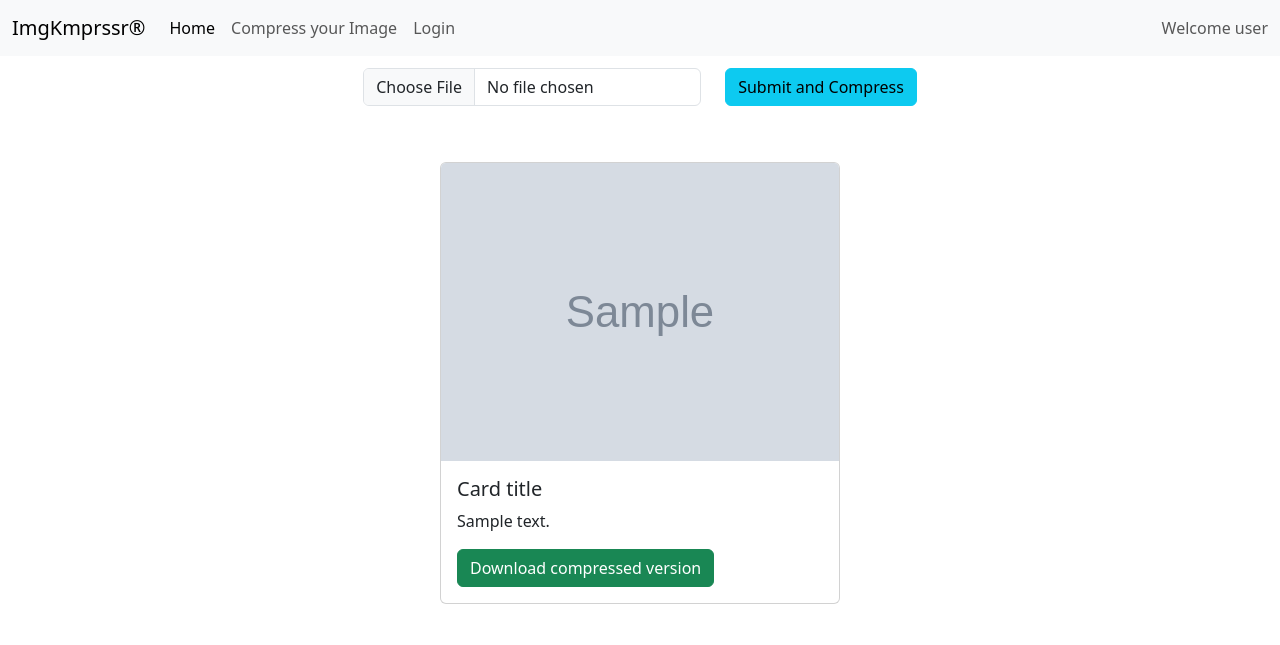
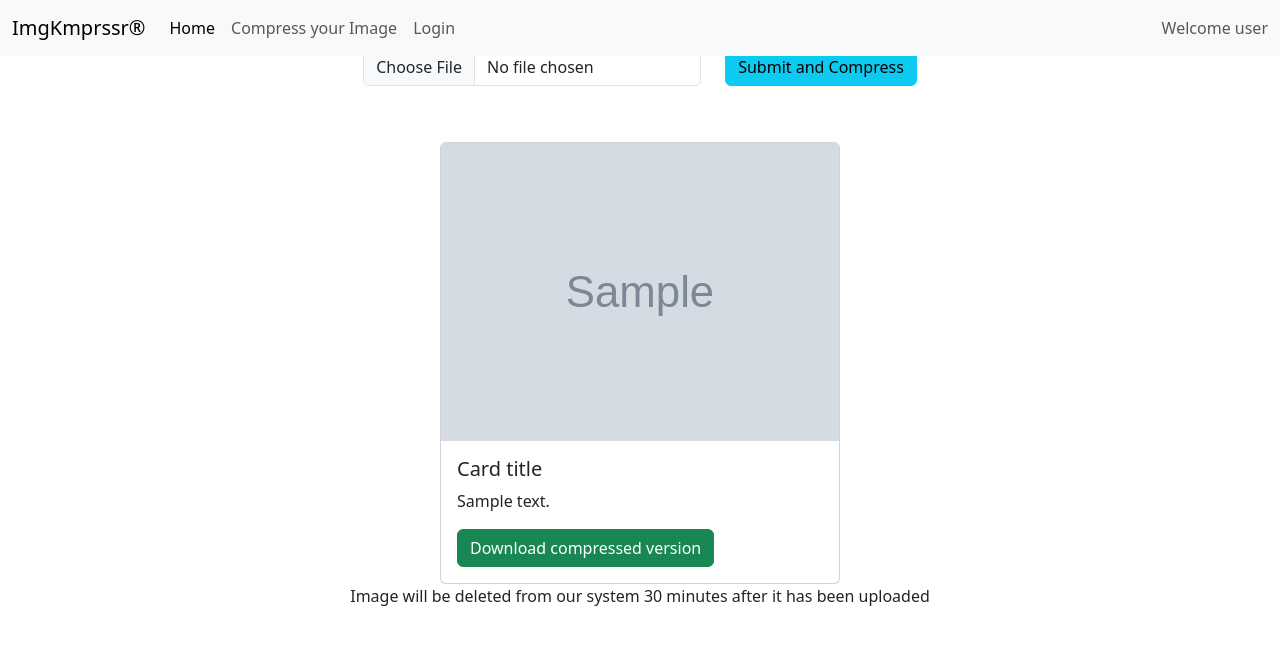
Before and after one commit to Kingkobi01/ImgKmprssr, a Flask app: template templates/upload.html in a window 1280 px wide. Shown: the top 645 px of the page. Run offline with Flask 3, Linux system fonts and the light colour scheme; the template is opened without the code that fills it: values that come from a table or form of the project are taken from there, most other values are stand-ins (such as "Sample title", 1, 10 or a date in 2020); grey boxes marked "Sample" are stand-in pictures; some libraries are stand-ins or nearby versions.

Commit message:
Add warning in html

```diff
--- a/templates/upload.html
+++ b/templates/upload.html
@@ -36,8 +36,11 @@
                     card's
                     content."}}</p>
                 <a href="{{ img_url }}" download class="btn btn-success">Download compressed version</a>
+
             </div>
         </div>
+
+        <p>Image will be deleted from our system 30 minutes after it has been uploaded</p>
 
 
 
```
